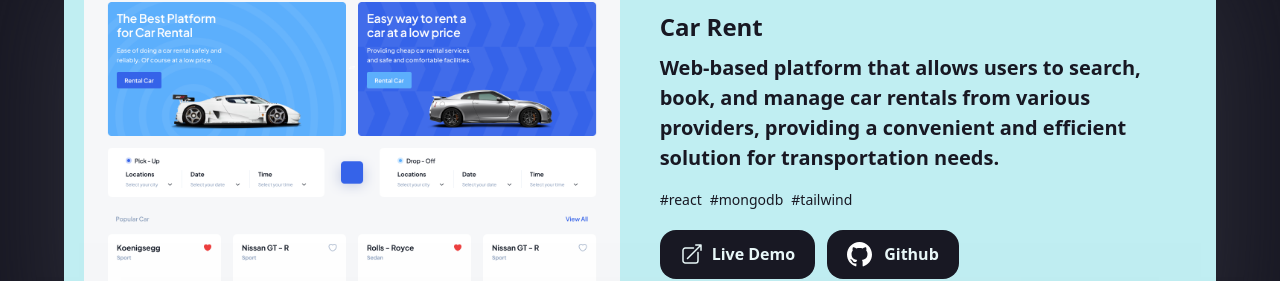
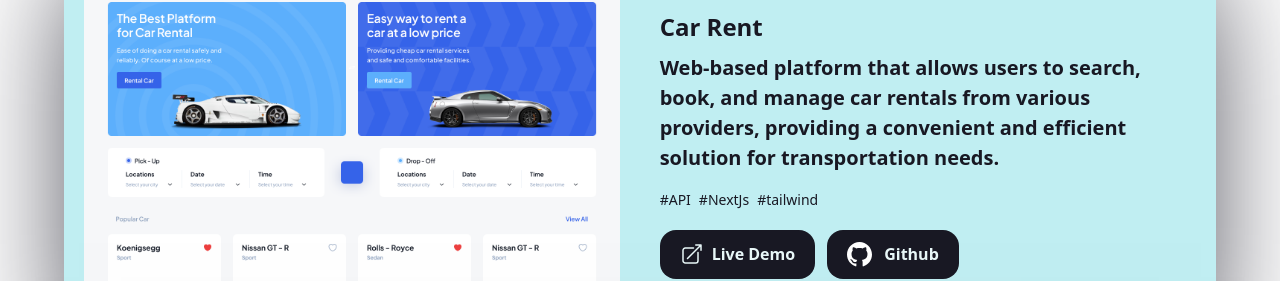
Before and after one commit to MMykka/Portfolio, a Next.js app: page / in a window 1280 px wide. Shown: the part 2076-2357 px from the top of the page. Built offline with nearby package versions, Linux system fonts and the light colour scheme.

Commit message:
fifth commit

```diff
--- a/components/Work.jsx
+++ b/components/Work.jsx
@@ -6,7 +6,7 @@ import { motion } from "framer-motion";
 import { fadeIn, staggerContainer, textVariant } from "./utils/motion";
 import { SectionWrapper } from "./hoc";
 
-const ProjectCard = ({ index, name, description, tags, image, source_code_link}) => {
+const ProjectCard = ({ index, name, description, tags, image, source_code_link, github}) => {
   return (
   <motion.div
   variants={fadeIn("up", "spring", index * 0.5, 1)}
@@ -38,7 +38,7 @@ const ProjectCard = ({ index, name, description, tags, image, source_code_link})
             </motion.button >
             <motion.button
             whileTap={{ scale: 0.9 }}
-            onClick={() => window.open(source_code_link, "_blank")} className="cursor-pointer bg-[#272727] dark:bg-[#181823] p-3 flex gap-3 rounded-2xl px-5  text-[#E9F8F9] font-bold "
+            onClick={() => window.open(github, "_blank")} className="cursor-pointer bg-[#272727] dark:bg-[#181823] p-3 flex gap-3 rounded-2xl px-5  text-[#E9F8F9] font-bold "
             >
             <svg xmlns="http://www.w3.org/2000/svg" fill="#ffffff" width="25" height="25" viewBox="0 0 24 24"><path d="M12 0c-6.626 0-12 5.373-12 12 0 5.302 3.438 9.8 8.207 11.387.599.111.793-.261.793-.577v-2.234c-3.338.726-4.033-1.416-4.033-1.416-.546-1.387-1.333-1.756-1.333-1.756-1.089-.745.083-.729.083-.729 1.205.084 1.839 1.237 1.839 1.237 1.07 1.834 2.807 1.304 3.492.997.107-.775.418-1.305.762-1.604-2.665-.305-5.467-1.334-5.467-5.931 0-1.311.469-2.381 1.236-3.221-.124-.303-.535-1.524.117-3.176 0 0 1.008-.322 3.301 1.23.957-.266 1.983-.399 3.003-.404 1.02.005 2.047.138 3.006.404 2.291-1.552 3.297-1.23 3.297-1.23.653 1.653.242 2.874.118 3.176.77.84 1.235 1.911 1.235 3.221 0 4.609-2.807 5.624-5.479 5.921.43.372.823 1.102.823 2.222v3.293c0 .319.192.694.801.576 4.765-1.589 8.199-6.086 8.199-11.386 0-6.627-5.373-12-12-12z"/></svg>
                 <h1 className="sm:block hidden">Github</h1>
--- a/components/constants/index.js
+++ b/components/constants/index.js
@@ -39,11 +39,11 @@ export const services = [
         "Web-based platform that allows users to search, book, and manage car rentals from various providers, providing a convenient and efficient solution for transportation needs.",
       tags: [
         {
-          name: "react",
+          name: "API",
           color: "blue-text-gradient",
         },
         {
-          name: "mongodb",
+          name: "NextJs",
           color: "green-text-gradient",
         },
         {
@@ -52,7 +52,8 @@ export const services = [
         },
       ],
       image: 'carrent.png',
-      source_code_link: "https://github.com/MMykka",
+      source_code_link: "https://michael-car-rent.vercel.app",
+      github: "https://github.com/MMykka/Car_Rent",
     },
     {
       name: "Job IT",
--- a/pages/index.js
+++ b/pages/index.js
@@ -9,7 +9,7 @@ import Hero from "@/components/Hero";
 export default function Home() {
 
   return (
-    <div className="dark:bg-[#181823] bg-[#EFFFFB] duration-300" >
+    <div >
       <Navbar/>
       <Hero/>
       <About/>
--- a/styles/globals.css
+++ b/styles/globals.css
@@ -1,6 +1,10 @@
 @tailwind base;
 @tailwind components;
 @tailwind utilities;
+
+.body {
+  @apply dark:bg-[#181823] bg-[#EFFFFB] duration-300;
+}
 
 html::-webkit-scrollbar {
   width: 0.3vw;
```
